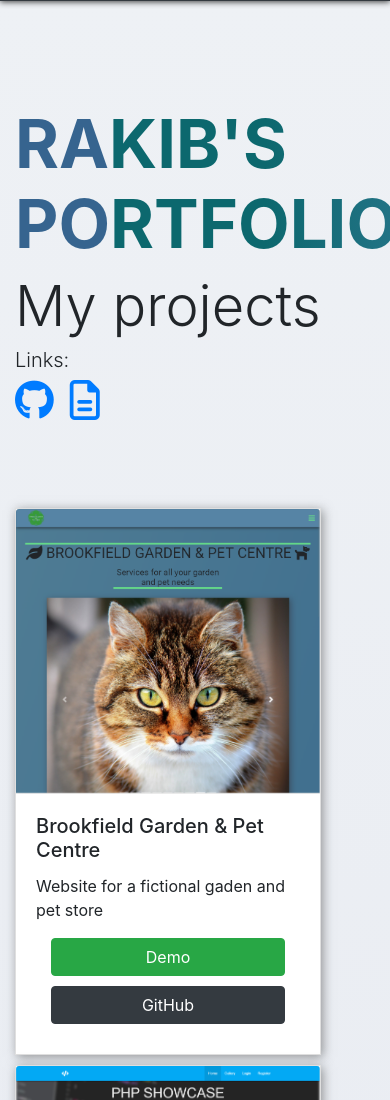
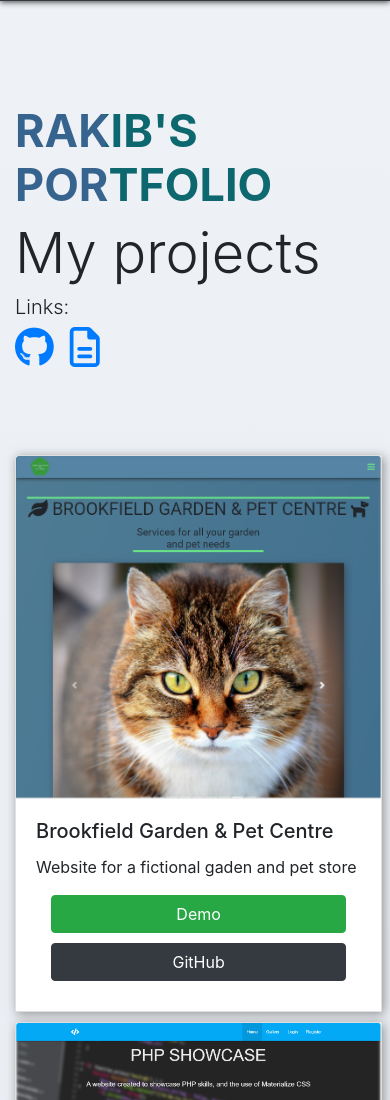
Before and after one commit to Rakib98/my-portfolio, a React (Create React App) app: page / in a window 390 px wide. Shown: the top 1100 px of the page. Built offline with nearby package versions, Linux system fonts and the light colour scheme.

Commit message:
Fixed issue where the hero header would go outside the viewport on smaller devices

```diff
--- a/src/index.css
+++ b/src/index.css
@@ -101,11 +101,16 @@ code {
 
 }
 
-@media only screen and (max-width: 400px) {
+@media only screen and (max-width: 410px) {
+
+  .wrapper h1 {
+    font-size: 45px !important;
+  }
+
   .outside-card {
-    padding:0 !important;
+    padding: 0 !important;
     width: 100%;
-    margin: auto;
+    /* margin: auto; */
   }
 
   .card button {
@@ -114,6 +119,6 @@ code {
 
   .card {
     margin-bottom: 10px;
-    width: 100% !important;
+    width: 120% !important;
   }
 }
```
